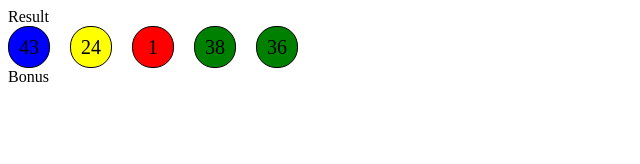
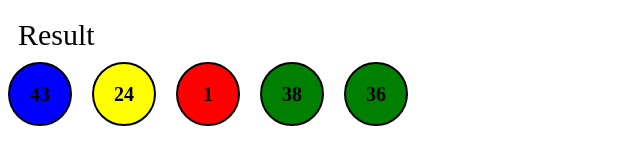
Before and after one commit to AreumAn/JS-games, a plain HTML site: page lotto.html in a window 1280 px wide. Shown: the whole page, without its empty margins (0-640 px from the left). Drawn offline with Linux system fonts and the light colour scheme.

Commit message:
Update lotto and readme

```diff
--- a/lotto.html
+++ b/lotto.html
@@ -4,23 +4,29 @@
     <meta charset="utf-8" />
     <title>Lotto</title>
     <style>
+      .titles {
+        display: none;
+        font-size: 30px;
+        padding: 10px;
+      }
       .ball {
         display: inline-block;
-        border: 1px solid black;
-        border-radius: 20px;
-        width: 40px;
-        height: 40px;
-        line-height: 40px;
+        border: 2px solid black;
+        border-radius: 40px;
+        width: 60px;
+        height: 60px;
+        line-height: 60px;
         font-size: 20px;
+        font-weight: bolder;
         text-align: center;
         margin-right: 20px;
       }
     </style>
   </head>
   <body>
-    <div>Result</div>
+    <div class="titles">Result</div>
     <div id="result"></div>
-    <div>Bonus</div>
+    <div class="titles">Bonus</div>
     <div class="bonus"></div>
     <script src="lotto.js"></script>
   </body>
--- a/lotto.js
+++ b/lotto.js
@@ -16,12 +16,10 @@ for (let i = 0; i < 7; i++) {
 }
 
 let result = document.querySelector("#result");
+let titles = document.querySelectorAll(".titles");
 
-function drawBall(num, result) {
-  let ball = document.createElement("div");
-  console.log(num);
-  ball.textContent = num;
-  ball.className = "ball";
+// Get color depends on num
+function getColor(num) {
   let backgroundColor;
   if (num <= 10) {
     backgroundColor = "red";
@@ -34,20 +32,33 @@ function drawBall(num, result) {
   } else {
     backgroundColor = "blue";
   }
-  ball.style.background = backgroundColor;
+  return backgroundColor;
+}
+
+// Draw Ball with number
+function drawBall(num, result) {
+  let ball = document.createElement("div");
+  ball.textContent = num;
+  ball.className = "ball";
+  ball.style.background = getColor(num);
   result.appendChild(ball);
 }
 
+// show number ball every 1 sec
 for (let i = 0; i < results.length - 1; i++) {
   (function draw(j) {
     setTimeout(function () {
-      console.log(results[j]);
-      drawBall(results[j], result);
+      if (i === 0) {
+        titles[0].style.display = "block";
+      }
+      drawBall(results[i], result);
     }, (j + 1) * 1000);
   })(i);
 }
 
+// Draw bonus ball
 setTimeout(function drawBonus() {
+  titles[1].style.display = "block";
   var bonusDiv = document.querySelector(".bonus");
   drawBall(results[results.length - 1], bonusDiv);
 }, 7000);
```
Also changed, not shown: 1 other file.
